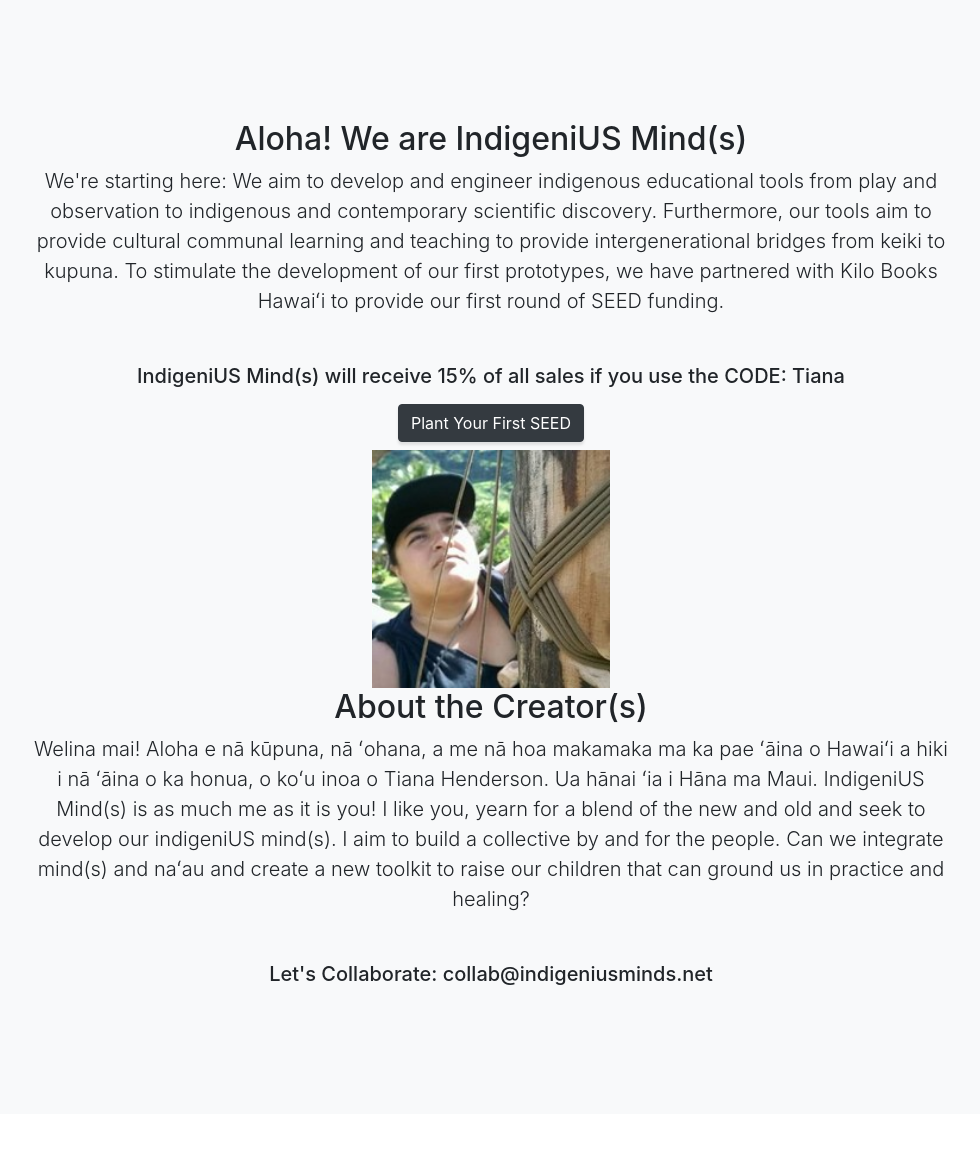
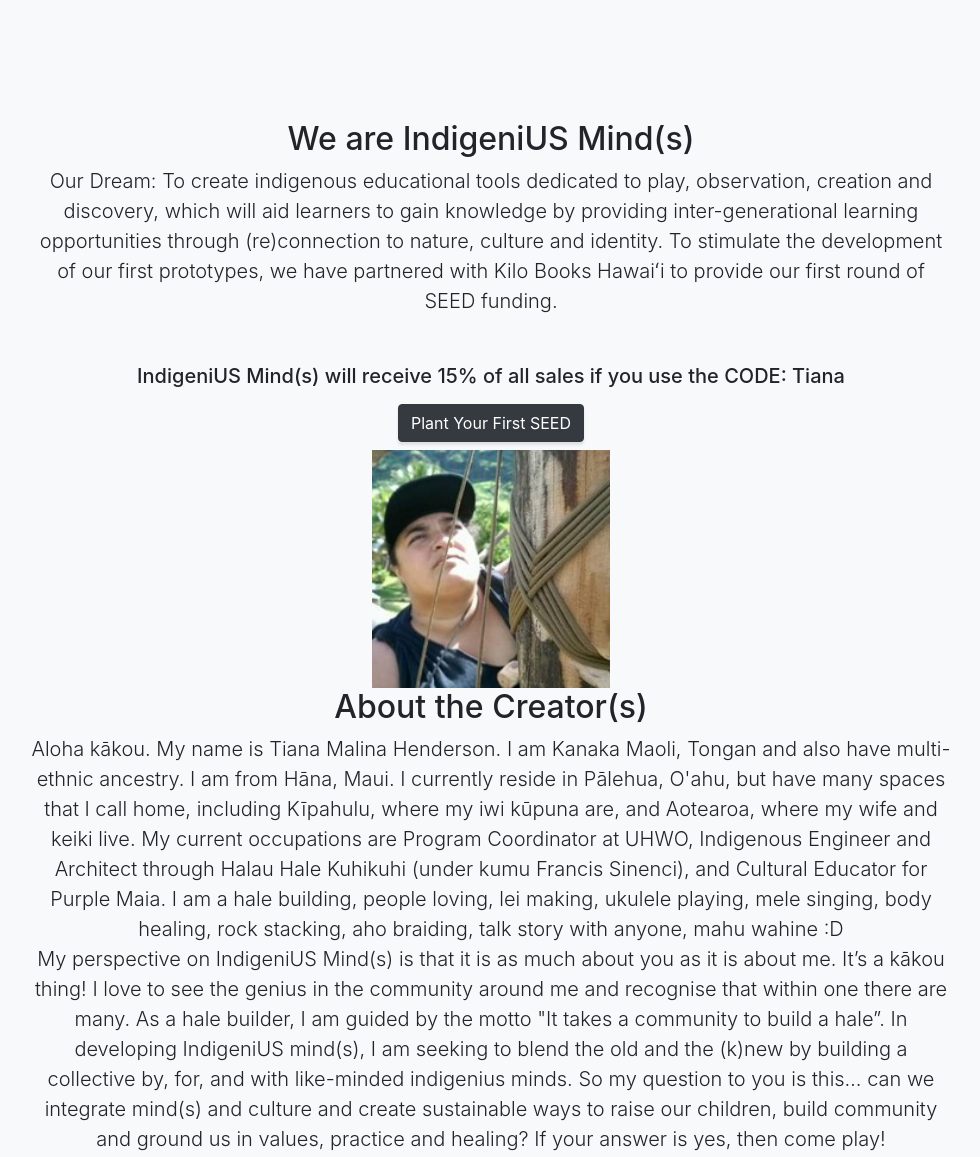
Before and after one commit to indigeniusminds/indigeniusminds.github.io, a website with bundled scripts: page index.html in a window 1280 px wide. Shown: the part 800-1957 px from the top of the page, without its empty margins (149-1129 px from the left). Built offline with nearby package versions, Linux system fonts and the light colour scheme.

Commit message:
Updated to final text

```diff
--- a/index.html
+++ b/index.html
@@ -69,10 +69,12 @@
     <div class="container text-center">
       <div class="row">
         <div class="col-lg-10 mx-auto">
-          <h2>Aloha! We are IndigeniUS Mind(s)</h2>
-          <p class="lead mb-5"> We're starting here: We aim to develop and engineer indigenous educational tools from play and observation to indigenous and contemporary scientific discovery. Furthermore, our tools aim to provide cultural communal learning and teaching to provide intergenerational bridges from keiki to kupuna.
+          <h2>We are IndigeniUS Mind(s)</h2>
+          <p class="lead mb-5">Our Dream: To create indigenous educational tools dedicated to play, observation, creation and discovery, which will aid learners to gain knowledge by providing inter-generational learning opportunities through (re)connection to nature, culture and identity.
 
-              To stimulate the development of our first prototypes, we have partnered with Kilo Books Hawaiʻi to provide our first round of SEED funding. <h5>IndigeniUS Mind(s) will receive 15% of all sales if you use the CODE: Tiana</h5>
+
+             To stimulate the development of our first prototypes, we have partnered with Kilo Books Hawaiʻi to provide our first round of SEED funding.
+<h5>IndigeniUS Mind(s) will receive 15% of all sales if you use the CODE: Tiana</h5>
 
             <a href="https://unsplash.com/"></a><p></p>
           <a class="btn btn-dark btn-xl js-scroll-trigger" href="https://kilobookshawaii.com/">Plant Your First SEED</a>
@@ -83,9 +85,14 @@
 
             <h2>About the Creator(s)</h2>
 
-          <p class="lead mb-5">Welina mai! Aloha e nā kūpuna, nā ʻohana, a me nā hoa makamaka ma ka pae ʻāina o Hawaiʻi a hiki i nā ʻāina o ka honua, o koʻu inoa o Tiana Henderson. Ua hānai ʻia i Hāna ma Maui.
+          <p class="lead mb-5">
+        Aloha kākou.  My name is Tiana Malina Henderson. I am Kanaka Maoli, Tongan and also have multi-ethnic ancestry.  I am from Hāna, Maui. I currently reside in Pālehua, O'ahu, but have many spaces that I call home, including Kīpahulu, where my iwi kūpuna are, and Aotearoa, where my wife and keiki live.  My current occupations are Program Coordinator at UHWO, Indigenous Engineer and Architect through Halau Hale Kuhikuhi (under kumu Francis Sinenci), and Cultural Educator for Purple Maia.  I am a hale building, people loving, lei making, ukulele playing, mele singing,  body healing, rock stacking, aho braiding, talk story with anyone, mahu wahine :D<br>
 
-        IndigeniUS Mind(s) is as much me as it is you! I like you, yearn for a blend of the new and old and seek to develop our indigeniUS mind(s). I aim to build a collective by and for the people. Can we integrate mind(s) and naʻau and create a new toolkit to raise our children that can ground us in practice and healing?
+              My perspective on IndigeniUS Mind(s) is that it is as much about you as it is about me. It’s a kākou thing! I love to see the genius in the community around me and recognise that within one there are many. As a hale builder, I am guided by the motto "It takes a community to build a hale”.  In developing IndigeniUS mind(s), I am seeking to blend the old and the (k)new by  building a collective by, for, and with like-minded indigenius minds. So my question to you is this… can we integrate mind(s) and culture and create sustainable ways to raise our children, build community and ground us in values, practice and healing? If your answer is yes, then come play!
+
+
+
+
 
              <h5>Let's Collaborate: collab@indigeniusminds.net</h5>
         </div>
@@ -250,6 +257,7 @@
         </li>
       </ul>-->
       <p class="text-muted small mb-0">Copyright &copy; Indigenius Minds 2020</p>
+        <p class="text-muted small mb-0">Web Developer: Wahine Coder</p>
     </div>
   </footer>
 
```
